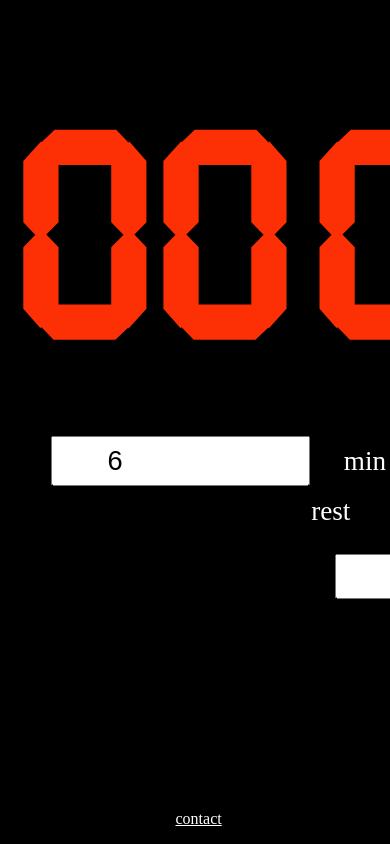
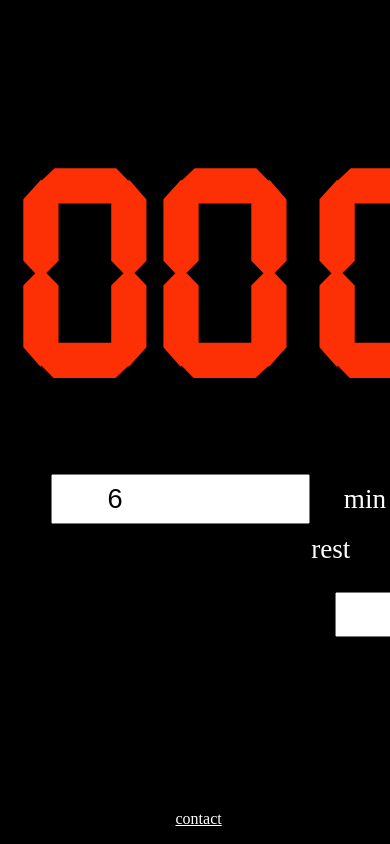
Before and after one commit to woutersf/bjj-fight-timer, a website built with Parcel: page docroot/index.html in a window 390 px wide. Shown: the top 844 px of the page. Built offline with nearby package versions, Linux system fonts and the light colour scheme.

Commit message:
top padding for better mobile experience

```diff
--- a/docroot/index.html
+++ b/docroot/index.html
@@ -1,6 +1,6 @@
 <!DOCTYPE html>
 <html>
-<title>BJJ timer</title>
+<title>FIGHT Timer! | great for Bjj / boxing / grappling / waffle making / ...</title>
 <head>
 <style>
 @font-face {
@@ -57,6 +57,7 @@ audio{
 }
 
 #timerContainer {
+  padding-top:4em;
   margin-top:auto;
   margin-bottom:auto;
   position: absolute;
```
